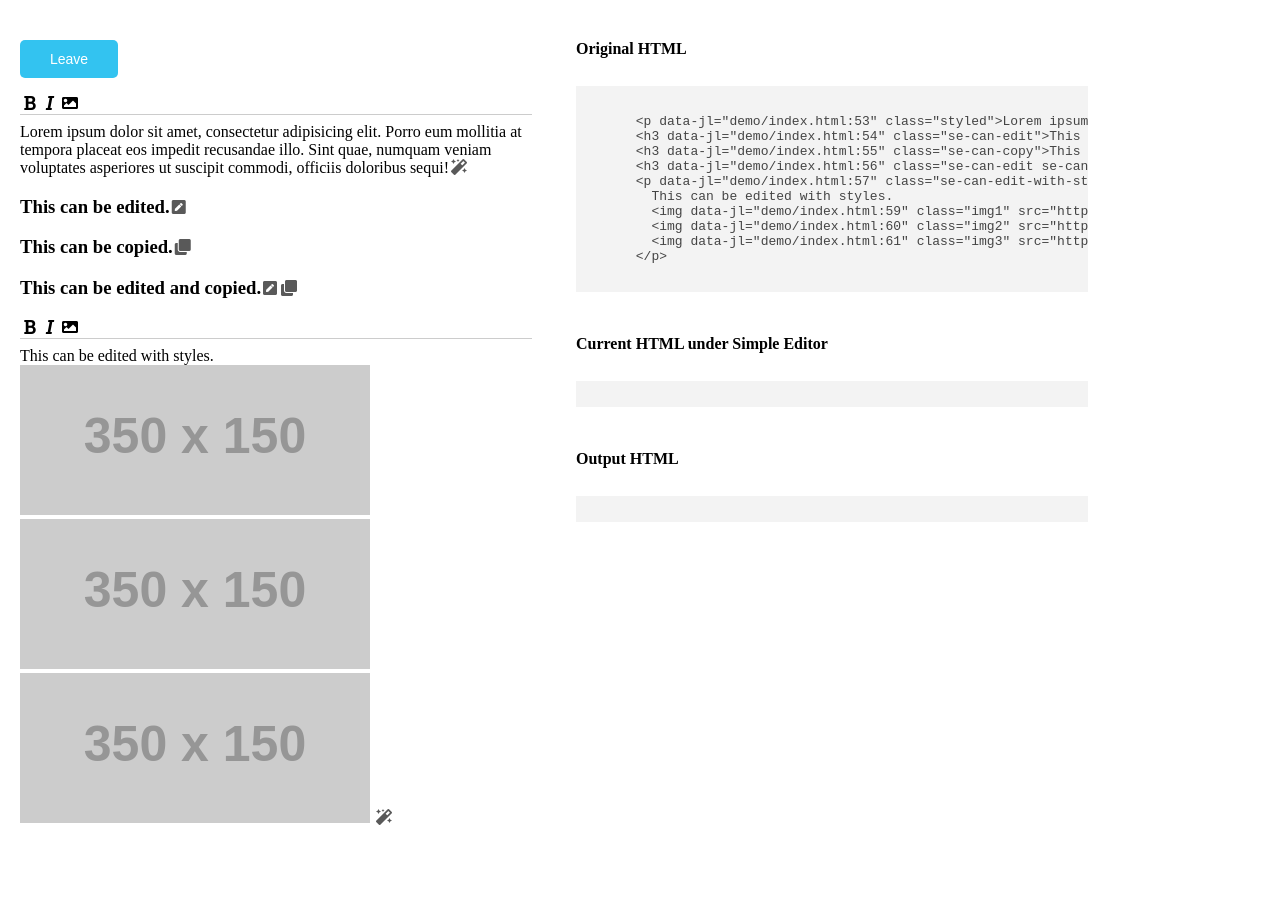
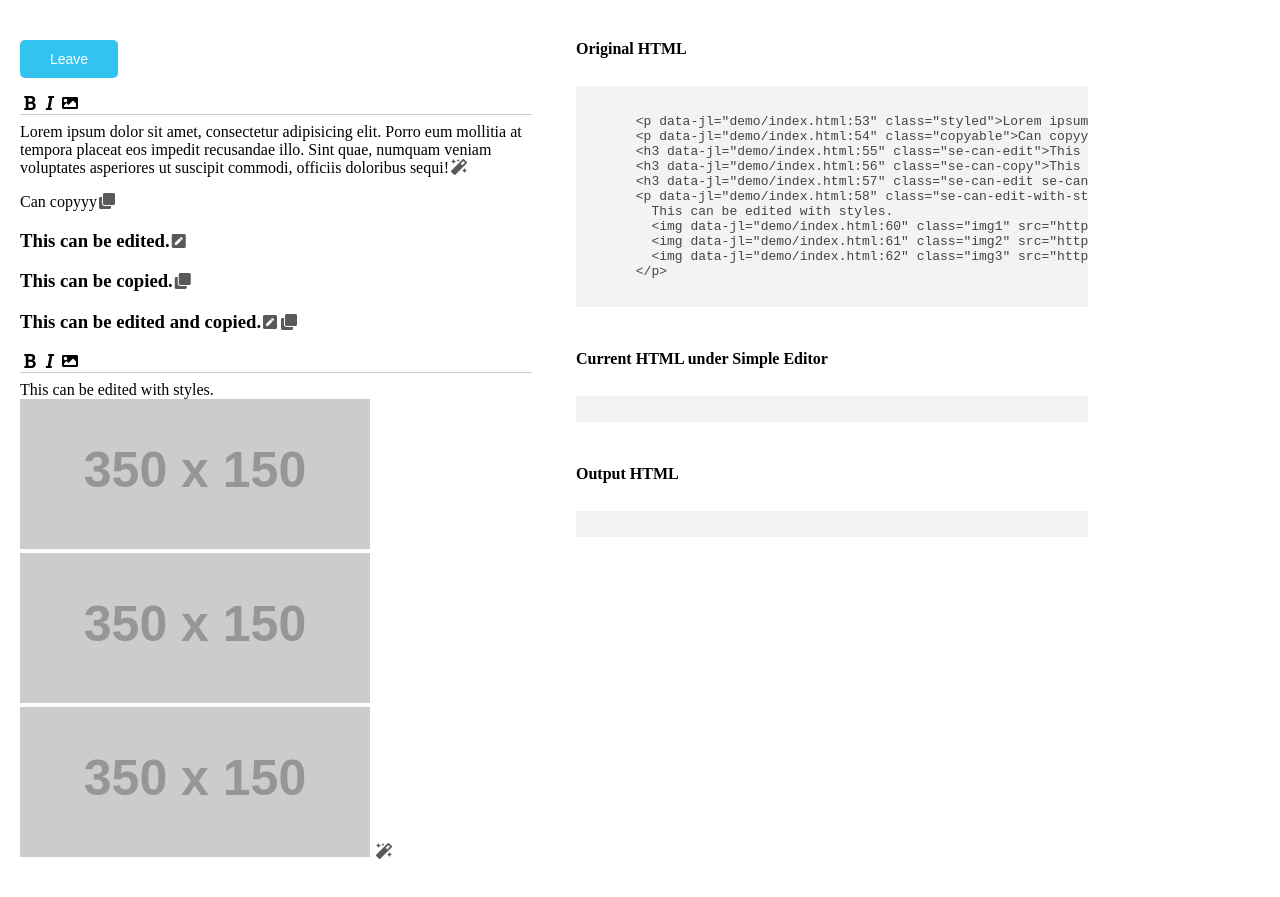
Before and after one commit to chiunhau/simple-editor, a website built with webpack: page demo/index.html in a window 1280 px wide. Both pictures are taken after a click on the button "Edit". Before the commit the page ends 863 px from the top, so only its background shows below. Built offline with nearby package versions, Linux system fonts and the light colour scheme; placeholder pictures from the web are drawn by us.

Commit message:
Clean code.

```diff
--- a/demo/index.html
+++ b/demo/index.html
@@ -51,6 +51,7 @@
     <button id="toggle-init">Edit</button>
     <div id="editor">
       <p class="styled">Lorem ipsum dolor sit amet, consectetur adipisicing elit. Porro eum mollitia at tempora placeat eos impedit recusandae illo. Sint quae, numquam veniam voluptates asperiores ut suscipit commodi, officiis doloribus sequi!</p>
+      <p class="copyable">Can copyyy</p>
       <h3 class="se-can-edit">This can be edited.</h3>
       <h3 class="se-can-copy">This can be copied.</h3>
       <h3 class="se-can-edit se-can-copy">This can be edited and copied.</h3>
@@ -89,8 +90,9 @@
       $('#toggle-init').click(function() {
         if (!isInit) {
           myEditor.simpleEditor({
-            editableSelectors: ['.title'],
-            styledEditableSelectors: ['.styled'],
+            canEdit: ['.title'],
+            canEditWithStyle: ['.styled'],
+            canCopy: ['.copyable'],
             saveCallback: function(afterClean, beforeClean) {
               console.log('save');
               $('#preview').text(beforeClean);
--- a/index.js
+++ b/index.js
@@ -1,11 +1,6 @@
 import './simple-editor.scss';
-import dia from './dialogue.js';
 
 ($ => {
-  const $addBtn = '<button class="se-add-btn">+</button>';
-  const dialogue = dia($);
-
-
   $.fn.simpleEditor = function(params) {
 
     //Initialized a editor
@@ -28,25 +23,25 @@ import dia from './dialogue.js';
       }
 
       // If 'editableSelectors' is provided
-      if (params.editableSelectors && params.editableSelectors.length > 0) {
-        node.simpleEditorParams.editableSelectors = params.editableSelectors;
+      if (params.canEdit && params.canEdit.length > 0) {
+        node.simpleEditorParams.canEdit = params.canEdit;
 
-        for (var i = 0; i < params.editableSelectors.length; i++) {
-          node.find(params.editableSelectors[i]).each(function() {
+        for (var i = 0; i < params.canEdit.length; i++) {
+          node.find(params.canEdit[i]).each(function() {
             const editable = $(this);
 
             if (!editable.hasClass('se-can-edit')) {
-              editable.addClass('se-auto-editable');
+              editable.addClass('se-auto-can-edit');
             }
           })
         }
       }
 
-      if (params.styledEditableSelectors && params.styledEditableSelectors.length > 0) {
-        node.simpleEditorParams.styledEditableSelectors = params.styledEditableSelectors;
+      if (params.canEditWithStyle && params.canEditWithStyle.length > 0) {
+        node.simpleEditorParams.canEditWithStyle = params.canEditWithStyle;
 
-        for (var i = 0; i < params.styledEditableSelectors.length; i++) {
-          node.find(params.styledEditableSelectors[i]).each(function() {
+        for (var i = 0; i < params.canEditWithStyle.length; i++) {
+          node.find(params.canEditWithStyle[i]).each(function() {
             const styledEditable = $(this);
 
             if (!styledEditable.hasClass('se-can-edit-with-style')) {
@@ -57,22 +52,22 @@ import dia from './dialogue.js';
       }
 
       // If 'extendableSelectors' is provided
-      if (params.extendableSelectors && params.extendableSelectors.length > 0) {
-        node.simpleEditorParams.extendableSelectors = params.extendableSelectors;
+      if (params.canCopy && params.canCopy.length > 0) {
+        node.simpleEditorParams.canCopy = params.canCopy;
 
-        for (var i = 0; i < params.extendableSelectors.length; i++) {
-          node.find(params.extendableSelectors[i]).each(function() {
+        for (var i = 0; i < params.canCopy.length; i++) {
+          node.find(params.canCopy[i]).each(function() {
             const extendable = $(this);
 
-            if (!extendable.hasClass('se-extendable')) {
-              extendable.addClass('se-auto-extendable');
+            if (!extendable.hasClass('can-copy')) {
+              extendable.addClass('se-auto-can-copy');
             }
           })
         }
       }
 
       // Make user defined tags editable
-      node.find('.se-can-edit, .se-auto-editable').each(function() {
+      node.find('.se-can-edit, .se-auto-can-edit').each(function() {
         const editable = $(this);
         // $(this).attr('contentEditable', 'true');
         if (!editable.children().find('.se-auto-wrapper').length > 0) {
@@ -89,7 +84,7 @@ import dia from './dialogue.js';
         return this
       })
 
-      node.find('.se-can-copy').each(function() {
+      node.find('.se-can-copy, .se-auto-can-copy').each(function() {
         const canCopy = $(this);
 
 
@@ -166,15 +161,7 @@ import dia from './dialogue.js';
                 mediaBox.removeClass('-active');
               }, 100);
             }
-
-
           })
-
-
-          // $(this).focusout(function(e) {
-          //
-          // })
-
         })
         $canEditWithStyle.find('.se-auto-wrapper').first().append('<i class="fas fa-magic se-auto-icon se-auto-can-edit-with-style-icon"></i>');
         $canEditWithStyle.find('.se-auto-wrapper').first()
@@ -194,12 +181,12 @@ import dia from './dialogue.js';
           pasteHTMLAtCaret('<span style="font-style:italic">' + getSelectedText() + '</span>');
         })
 
-        $canEditWithStyle.find('.se-style-toolbar .fa-image').first()
-        .mousedown(function(e) {
-          e.preventDefault();
-          dialogue(node, node.simpleEditorParams.fileBrowserCallback);
-          ;
-        })
+        // $canEditWithStyle.find('.se-style-toolbar .fa-image').first()
+        // .mousedown(function(e) {
+        //   e.preventDefault();
+        //   dialogue(node, node.simpleEditorParams.fileBrowserCallback);
+        //   ;
+        // })
 
         return this
 
@@ -227,8 +214,6 @@ import dia from './dialogue.js';
 
       }
     }
-
-
   }
 
   window.openWindow = {};
@@ -281,11 +266,12 @@ function clean(node) {
 
   saveNode.find('.se-auto-icon').remove();
 
-  saveNode.find('.se-auto-extendable').each(function() {
-    $(this).removeClass('se-auto-extendable');
+  saveNode.find('.se-auto-can-copy').each(function() {
+    $(this).removeClass('se-auto-can-copy');
   });
 
   saveNode.find('.se-can-edit, .se-can-edit-with-style, .se-auto-can-edit, .se-auto-can-edit-with-style').each(function() {
+    $('img', $(this)).removeAttr('tabindex');
     $(this).removeAttr('contentEditable');
     $(this).removeClass(['se-auto-can-edit', 'se-auto-can-edit-with-style']);
   });
```
